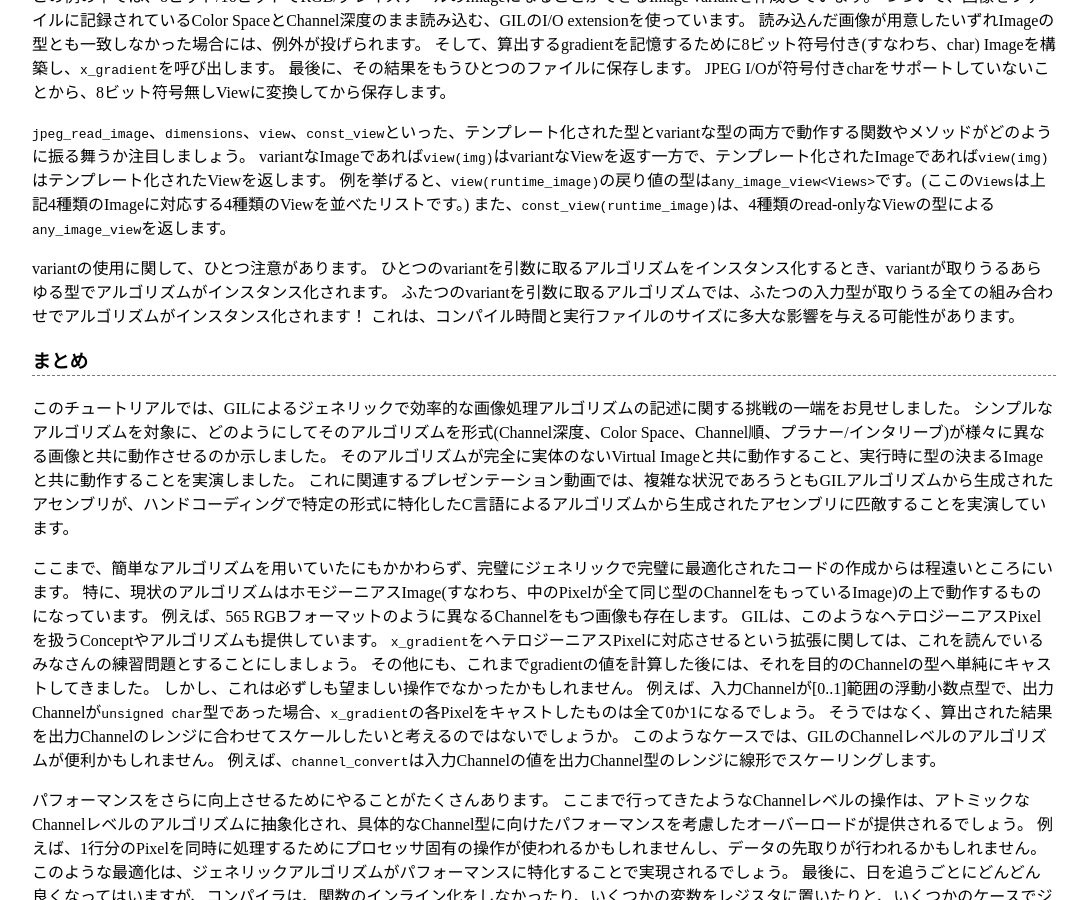
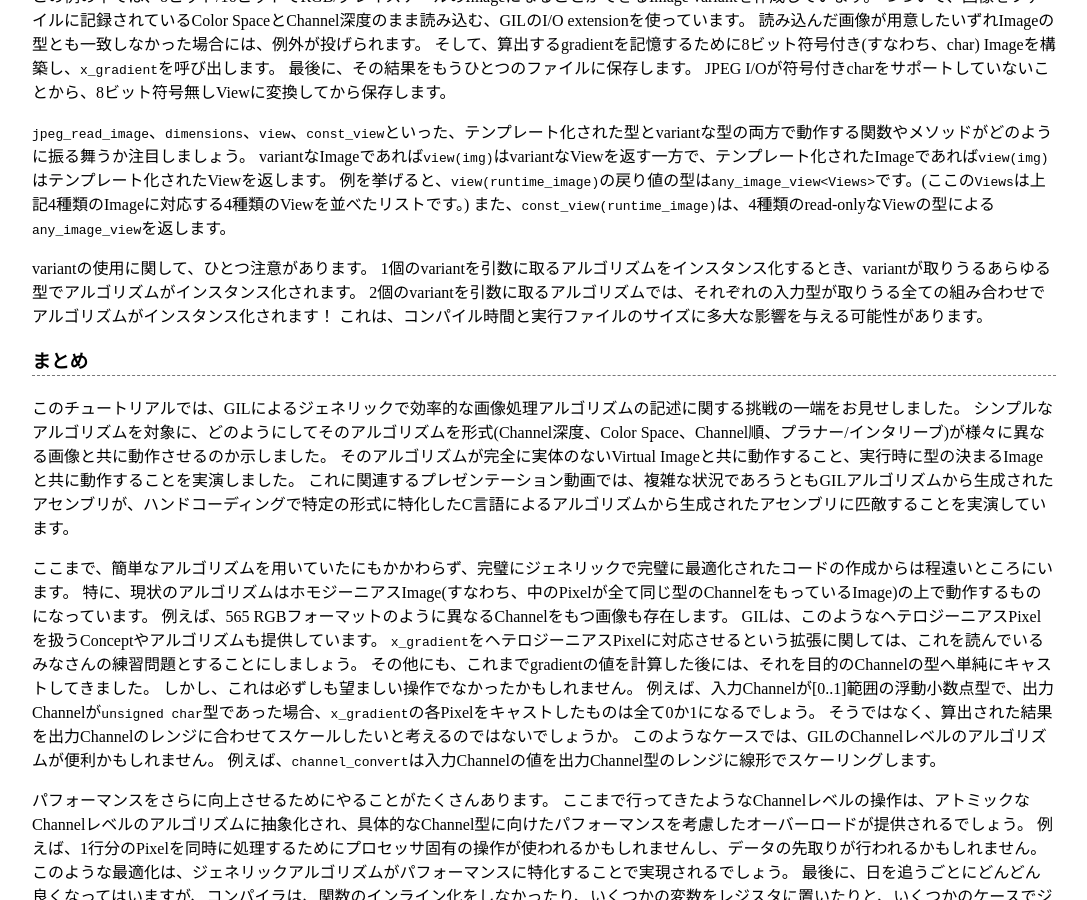
Before and after one commit to hironishihara/GILTutorial-ja, a Jekyll site: the page built from index.md, in a window 1280 px wide and 900 px high, scrolled down 13795 px. Shown: the whole window, without its empty margins (96-1183 px from the left). Built offline with Jekyll 4.4.1, drawn with Linux system fonts in a browser that asks for light colours; some of the changed text lies outside the part shown.

Commit message:
update index.md

```diff
--- a/index.md
+++ b/index.md
@@ -317,7 +317,7 @@ Here is a faster version of the above:
 Image Viewの`operator(x,y)`を使用して与えられた座標のPixel参照を取得し、そこに両隣のPixelの差分の1/2を代入します。
 `operator()`はグレイスケールPixelの参照を返します。
 グレイスケールPixelはそのChannel (`src`における`unsigned char`)と変換可能であり、Channelからのコピーコンストラクションが可能です。(これが可能なのはグレイスケールPixelだけです。)
-上記のコードは読みやすいのですが、それほど高速ではありません。というのも、ふたつの引数を取る`operator()`が2次元格子上の座標を算出する際に和と積を用いているからです。
+上記のコードは読みやすいのですが、それほど高速ではありません。というのも、2個の引数を取る`operator()`が2次元格子上の座標を算出する際に和と積を用いているからです。
 上記のコードをより高速にしたバージョンは次の様になります。
 
 {% highlight C++ %}
@@ -1372,8 +1372,8 @@ This can take a toll on both the compile time and the executable size.
 -->
 
 variantの使用に関して、ひとつ注意があります。
-ひとつのvariantを引数に取るアルゴリズムをインスタンス化するとき、variantが取りうるあらゆる型でアルゴリズムがインスタンス化されます。
-ふたつのvariantを引数に取るアルゴリズムでは、ふたつの入力型が取りうる全ての組み合わせでアルゴリズムがインスタンス化されます！
+1個のvariantを引数に取るアルゴリズムをインスタンス化するとき、variantが取りうるあらゆる型でアルゴリズムがインスタンス化されます。
+2個のvariantを引数に取るアルゴリズムでは、それぞれの入力型が取りうる全ての組み合わせでアルゴリズムがインスタンス化されます！
 これは、コンパイル時間と実行ファイルのサイズに多大な影響を与える可能性があります。
 
 <!--
```
Also changed, not shown: other parts of index.md (+1 -1 lines).
